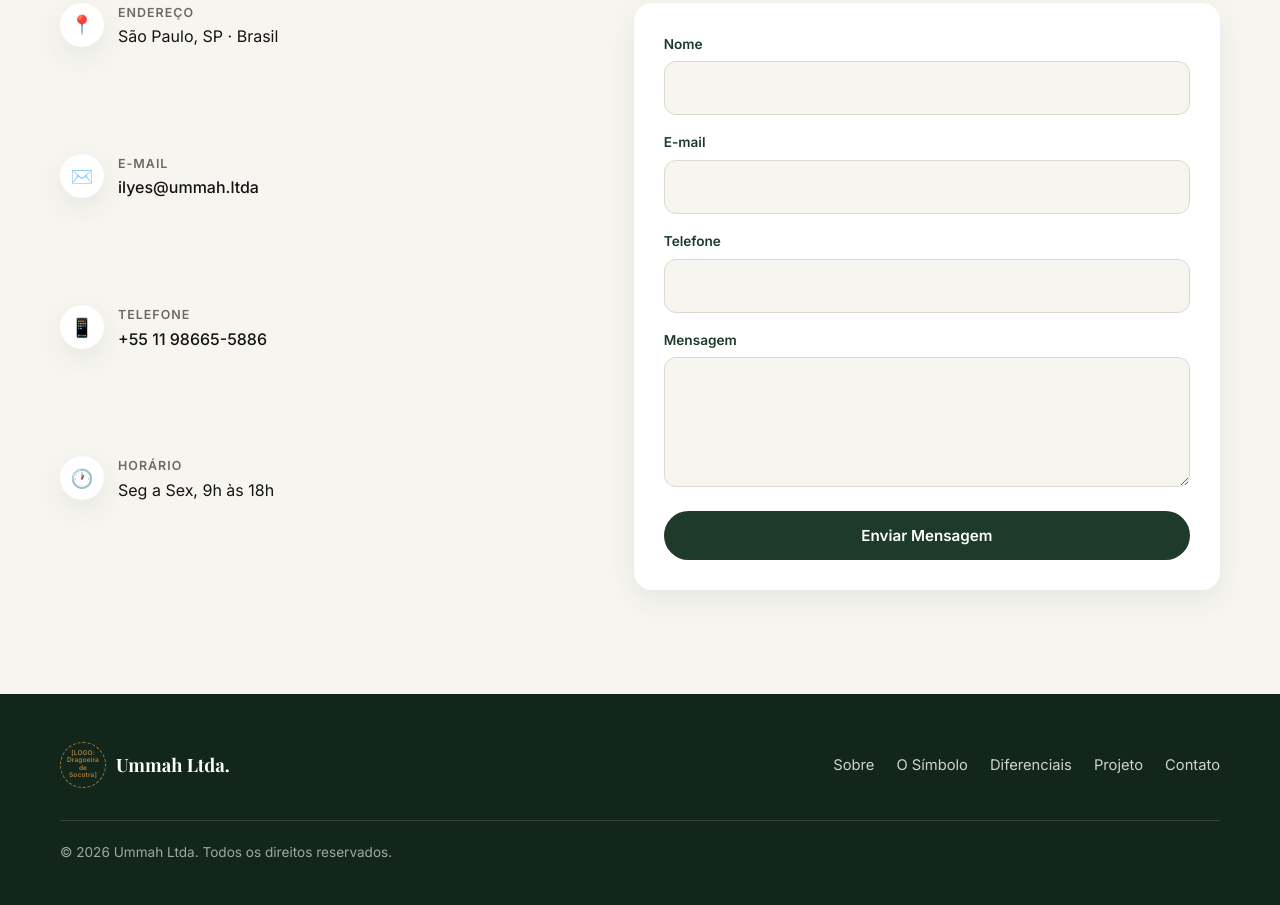
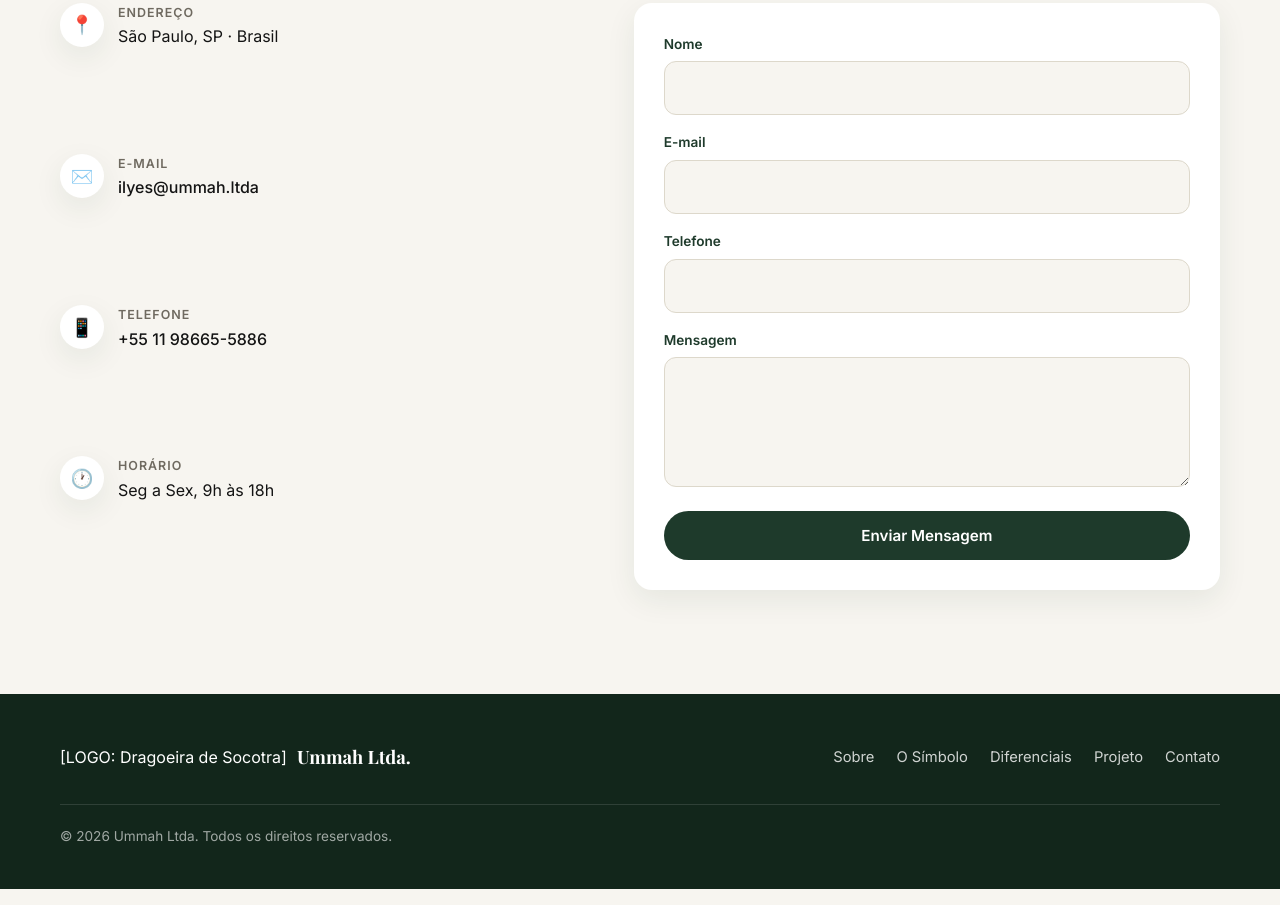
Before and after one commit to devopsilyes1312/ummah, a plain HTML site: page index.html in a window 1280 px wide. Shown: the part 3791-4696 px from the top of the page. Drawn offline with nearby package versions, Linux system fonts and the light colour scheme.

Commit message:
Fix logo class name in footer

```diff
--- a/index.html
+++ b/index.html
@@ -335,7 +335,7 @@ section{scroll-margin-top:var(--header-h)}
   <div class="container">
     <div class="foot">
       <a class="brand" href="#top" aria-label="Ummah Ltda">
-        <span class="logo-ph" aria-hidden="true">[LOGO: Dragoeira de Socotra]</span>
+        <span class="logo.png" aria-hidden="true">[LOGO: Dragoeira de Socotra]</span>
         <span class="wordmark">Ummah Ltda.</span>
       </a>
       <nav class="foot-links" aria-label="Links rápidos">
```
